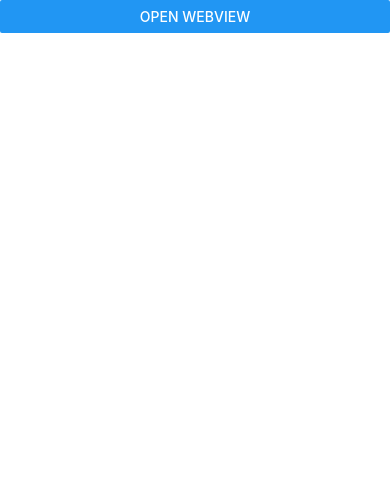
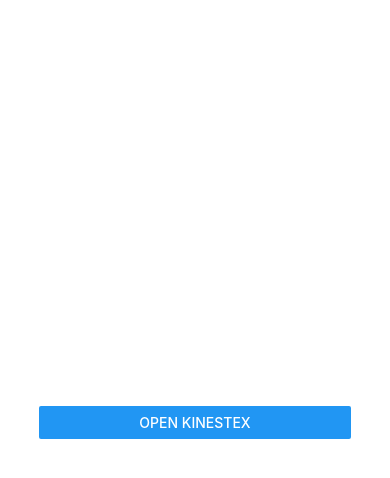
Before and after one commit to KinesteX/KinesteX-SDK-ReactNative, a React Native app: screen / in a window 390 px wide. Shown: the top 478 px of the page. Built offline with nearby package versions, Linux system fonts and the light colour scheme.

Commit message:
using new module version

```diff
--- a/App.tsx
+++ b/App.tsx
@@ -1,75 +1,186 @@
-import React, {useState} from 'react';
-import {Button, SafeAreaView, StyleSheet} from 'react-native';
+import React, {useEffect, useRef, useState} from 'react';
+import {Button, SafeAreaView, StyleSheet, View} from 'react-native';
 import KinestexSDK from 'kinestex-sdk-react-native';
+import { IPostData, IntegrationOption, KinesteXSDKCamera, Lifestyle, PlanCategory } from 'kinestex-sdk-react-native/src/types';
+
 
 const App = () => {
+  const [showKinesteX, setshowKinesteX] = useState(false);
+  const kinestexSDKRef = useRef<KinesteXSDKCamera>(null);
 
-  const [showWebView, setShowWebView] = useState(false);
 
-  const toggleWebView = () => {
-    setShowWebView(!showWebView);
+  const toggleKinesteX = () => {
+    setshowKinesteX(!showKinesteX);
   };
 
-
-  const postData = {
+  const postData: IPostData = {
     key: 'YOUR API KEY',
     userId: 'YOUR USER ID',
-    planC: 'Weight Management',
-    category: 'Fitness', // Use null if you do not want to show workouts
-    company: 'YOUR COMPANY',
-    age: 50, // Use null if you do not want to specify
-    height: 150, // In cm. Use null if you do not want to specify
-    weight: 200, // In kg. Use null if you do not want to specify
-    gender: 'Male', // Use null if you do not want to specify
+    company: 'YOUR COMPANY NAME',
+
+    // FOR COMPLETE UX INTEGRATION - PLAN CATEGORY
+    planCategory: PlanCategory.Cardio,
+
+     // FOR CAMERA INTEGRATION
+    // currentExercise: 'Squats',
+    // exercises: ['Squats', 'Pushups', 'Jumping Jacks'],
+
+    // FOR CHALLENGE INTEGRATION
+    // countdown: 100, // countdown of challenge in seconds
+    // exercise: 'Squats', // exercise for challenge
+
+    // OPTIONAL USER DETAILS
+    age: 25,
+    height: 180, // in cm
+    weight: 75, // in kg
+    gender: 'Male', // can be only Male or Female
+    lifestyle: Lifestyle.Active, // can be Sedentary, SlightlyActive, Active, VeryActive
+
   };
 
-  const handleMessage = (type: string, data: string) => {
-
+  const handleMessage = (type: string, data: { [key: string]: any }) => {
     switch (type) {
-
       case 'finished_workout':
         console.log('Received data:', data);
         break;
-
-        case 'exitApp':
-          // Make sure to close the webview when the user wishes to exit the app
-          console.log("User wishes to exit the app");
-          toggleWebView();
+        case 'exit_kinestex':
+          console.log("User wishes to exit the app", data);
+          // Access specific key-value pairs
+          if (data.message) {
+            console.log('Date:', data.message);
+          }
+          toggleKinesteX();
           break;
-
       case 'error_occured':
         console.log('Error occured:', data);
         break;
-
-        case "workoutOpened":
+      case "workout_opened":
         console.log('Workout opened:', data);
         break;
-        case "workoutStarted":
-            console.log('Workout started:', data);
-            break;
+
       case "plan_unlocked":
         console.log('Workout plan unlocked:', data);
         break;
 
-        default:
-          console.log('Unknown message type:', type);
+      // all other cases
+      // ...
+
+      // FOR CAMERA COMPONENT
+      case "successful_repeat":
+        // getting number of current reps and passing it in real-time
+        console.log('Current rep:', data.value);
+        break;
+      case "mistake":
+        // getting current mistake a person has made and passing it in real-time
+        console.log('Mistake:', data.value);
         break;
 
+      default:
+        console.log('Unknown message type:', type, data);
+        break;
     }
+  };
 
+  // For Camera component to change the exercise
+  const changeExercise = () => {
+    kinestexSDKRef.current?.changeExercise("Jumping Jack");
   };
 
 
   return (
     <SafeAreaView style={styles.container}>
-      {!showWebView && <Button title="Open WebView" onPress={toggleWebView} />}
-      {showWebView && (
-        <KinestexSDK data={postData} handleMessage={handleMessage} />
+      {!showKinesteX && (
+        <View style={styles.buttonContainer}>
+          <Button title="Open KinesteX" onPress={toggleKinesteX} />
+        </View>
+      )}
+
+      {showKinesteX && (
+
+
+
+        /* --- MAIN COMPONENT --- */
+           <View style={styles.fullscreen}>
+            <KinestexSDK
+              ref={kinestexSDKRef}
+              data={postData}
+              integrationOption={IntegrationOption.MAIN}
+              handleMessage={handleMessage}
+            />
+        </View>
+
+
+
+
+        /* --- PLAN COMPONENT --- */
+
+        // <View style={styles.fullscreen}>
+        //     <KinestexSDK
+        //       ref={kinestexSDKRef}
+        //       data={postData}
+        //       integrationOption={IntegrationOption.PLAN}
+        //       handleMessage={handleMessage}
+        //       plan={"Circuit Training"}
+        //     />
+        // </View>
+
+
+
+
+       /* --- WORKOUT COMPONENT --- */
+
+        // <View style={styles.fullscreen}>
+        //     <KinestexSDK
+        //       ref={kinestexSDKRef}
+        //       data={postData}
+        //       integrationOption={IntegrationOption.WORKOUT}
+        //       handleMessage={handleMessage}
+        //       workout={"Circuit Training"}
+        //     />
+        // </View>
+
+
+
+
+        /* -- CAMERA COMPONENT -- */
+
+        // <View style={styles.fullscreen}>
+        //     <KinestexSDK
+        //       ref={kinestexSDKRef}
+        //       data={postData}
+        //       integrationOption={IntegrationOption.CAMERA}
+        //       handleMessage={handleMessage}
+        //     />
+
+        //   <Button title="Change Exercise" onPress={changeExercise} />
+        // </View>
+
       )}
     </SafeAreaView>
   );
 };
 
-const styles = StyleSheet.create({container: {flex: 1}});
+const styles = StyleSheet.create({
+  container: {
+    flex: 1,
+    justifyContent: 'center',
+    alignItems: 'center',
+  },
+  buttonContainer: {
+    width: '80%', // Adjust the width as needed
+  },
+  fullscreen: {
+    ...StyleSheet.absoluteFillObject,
+  },
+  overlayButton: {
+    position: 'absolute',
+    top: 50, // Adjust the position as needed
+    right: 20, // Adjust the position as needed
+  },
+  camera: {
+    flex: 1,
+    width: '100%',
+  },
+});
 
 export default App;
--- a/package.json
+++ b/package.json
@@ -10,7 +10,7 @@
     "test": "jest"
   },
   "dependencies": {
-    "kinestex-sdk-react-native": "^0.5.0",
+    "kinestex-sdk-react-native": "^1.0.3",
     "react": "18.2.0",
     "react-native": "0.73.6",
     "react-native-webview": "^13.8.1"
```
Also changed, not shown: tsconfig.json (+10 -1 lines), 4 other files (tests, documents, lock files or other folders). Lines whose indentation alone changed are shown as unchanged.
